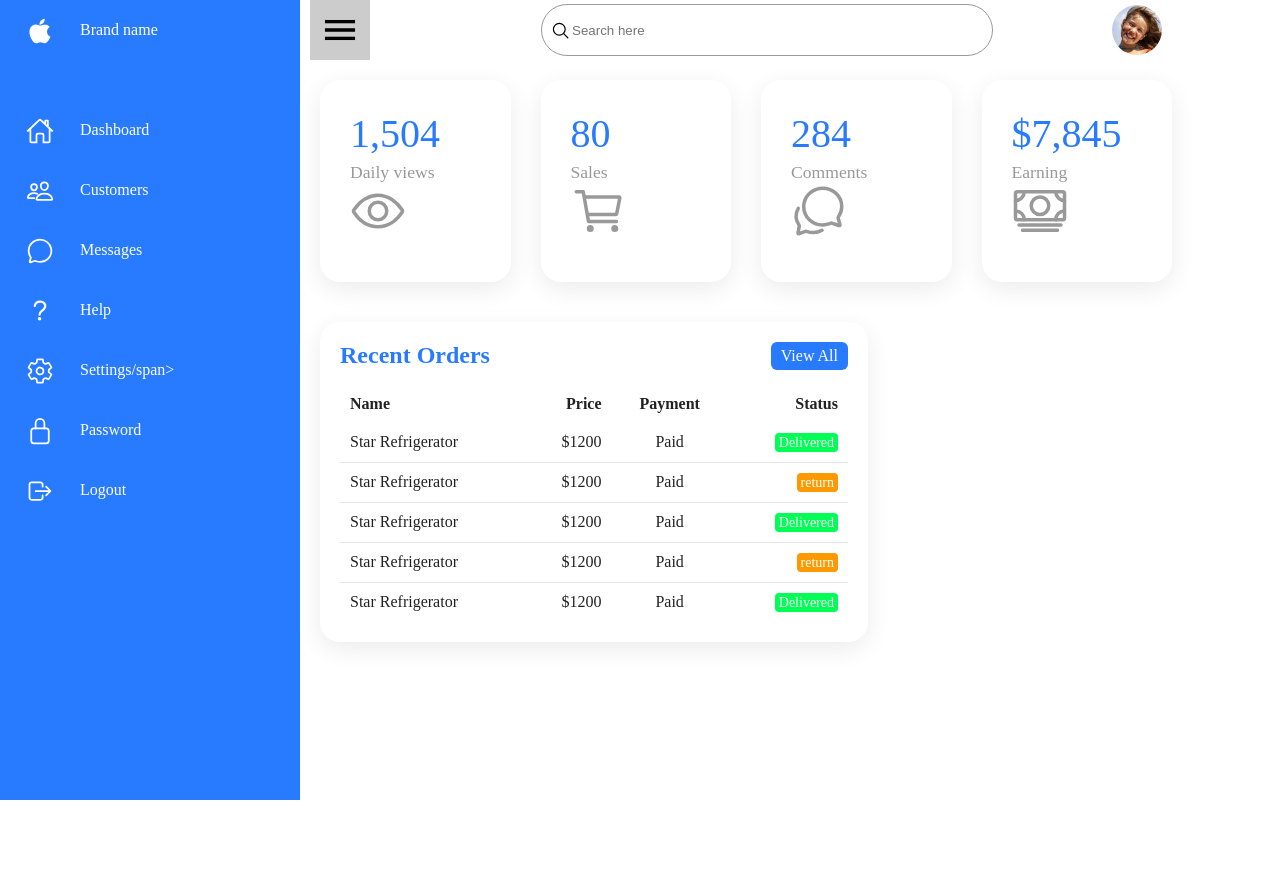
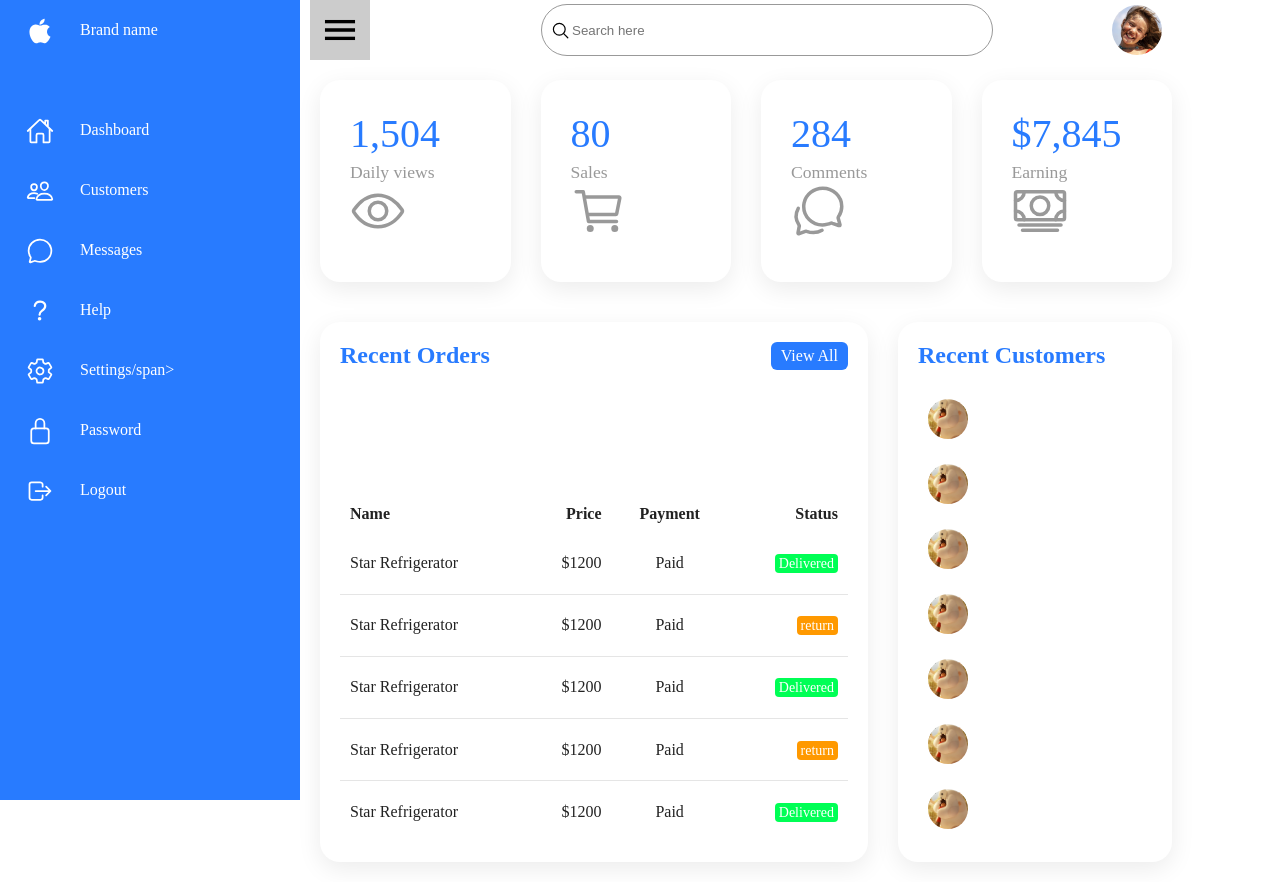
Before and after one commit to Komlav/Gestion-Bibliotheque, a PHP site: page /dashboard.html in a window 1280 px wide. Before the commit the page ends 800 px from the top, so only its background shows below. Run offline with PHP 8.4, Linux system fonts and the light colour scheme.

Commit message:
eni=ding

```diff
--- a/Public/dashboard.css
+++ b/Public/dashboard.css
@@ -342,3 +342,54 @@
 .status.return{
     background: rgb(255, 153, 0);
 }
+
+.recentCustomers{
+    position: relative;
+    display: grid;
+    min-height: 500px;
+    padding: 20px;
+    background: var(--white);
+    box-shadow: 0 7px 25px rgba(0,0,0,0.08);
+    border-radius: 20px;
+}
+
+.recentCustomers .imgBx{
+    position: relative;
+    width: 40px;
+    height: 40px;
+    border-radius: 50%;
+    overflow: hidden;
+}
+
+.recentCustomers .imgBx img{
+    position: absolute;
+    top: 0;
+    left: 0;
+    width: 100%;
+    height: 100%;
+    object-fit: cover;
+}
+
+.recentCustomers table tr td{
+    padding: 12px 10px;
+}
+
+.recentCustomers table tr h4{
+    font-size: 16px;
+    font-weight: 500;
+    line-height: 1.2em;
+}
+
+.recentCustomers table tr td h4 span{
+    font-size: 14px;
+    color: var(--black2);
+}
+
+.recentCustomers table tr:hover{
+    background: var(--blue);
+    color: var(--white);
+}
+
+.recentCustomers table tr:hover td h4 span{
+    color: var();
+}
--- a/dashboard.html
+++ b/dashboard.html
@@ -158,6 +158,71 @@
                 </table>
             </div>
 
+            <div class="recentCustomers">
+                <div class="cardHeader">
+                    <h2>Recent Customers</h2>
+                </div>
+                <table>
+                    <tr>
+                        <td width = "60px">
+                            <div class="imgBx">
+                                <img src="Sources/Assets/Profils/icon.jpeg" >
+                                <h4>David <br> <span>Italy</span></h4>
+                            </div>
+                        </td>
+                    </tr>
+                    <tr>
+                        <td width = "60px">
+                            <div class="imgBx">
+                                <img src="Sources/Assets/Profils/icon.jpeg" >
+                                <h4>David <br> <span>Italy</span></h4>
+                            </div>
+                        </td>
+                    </tr>
+                    <tr>
+                        <td width = "60px">
+                            <div class="imgBx">
+                                <img src="Sources/Assets/Profils/icon.jpeg" >
+                                <h4>David <br> <span>Italy</span></h4>
+                            </div>
+                        </td>
+                    </tr>
+                    <tr>
+                        <td width = "60px">
+                            <div class="imgBx">
+                                <img src="Sources/Assets/Profils/icon.jpeg" >
+                                <h4>David <br> <span>Italy</span></h4>
+                            </div>
+                        </td>
+                    </tr>
+                    <tr>
+                        <td width = "60px">
+                            <div class="imgBx">
+                                <img src="Sources/Assets/Profils/icon.jpeg" >
+                                <h4>David <br> <span>Italy</span></h4>
+                            </div>
+                        </td>
+                    </tr>
+                    <tr>
+                        <td width = "60px">
+                            <div class="imgBx">
+                                <img src="Sources/Assets/Profils/icon.jpeg" >
+                                <h4>David <br> <span>Italy</span></h4>
+                            </div>
+                        </td>
+                    </tr>
+                    <tr>
+                        <td width = "60px">
+                            <div class="imgBx">
+                                <img src="Sources/Assets/Profils/icon.jpeg" >
+                                <h4>David <br> <span>Italy</span></h4>
+                            </div>
+                        </td>
+                    </tr>
+
+                </table>
+            </div>
+
         </div>
     </div>
 
```
